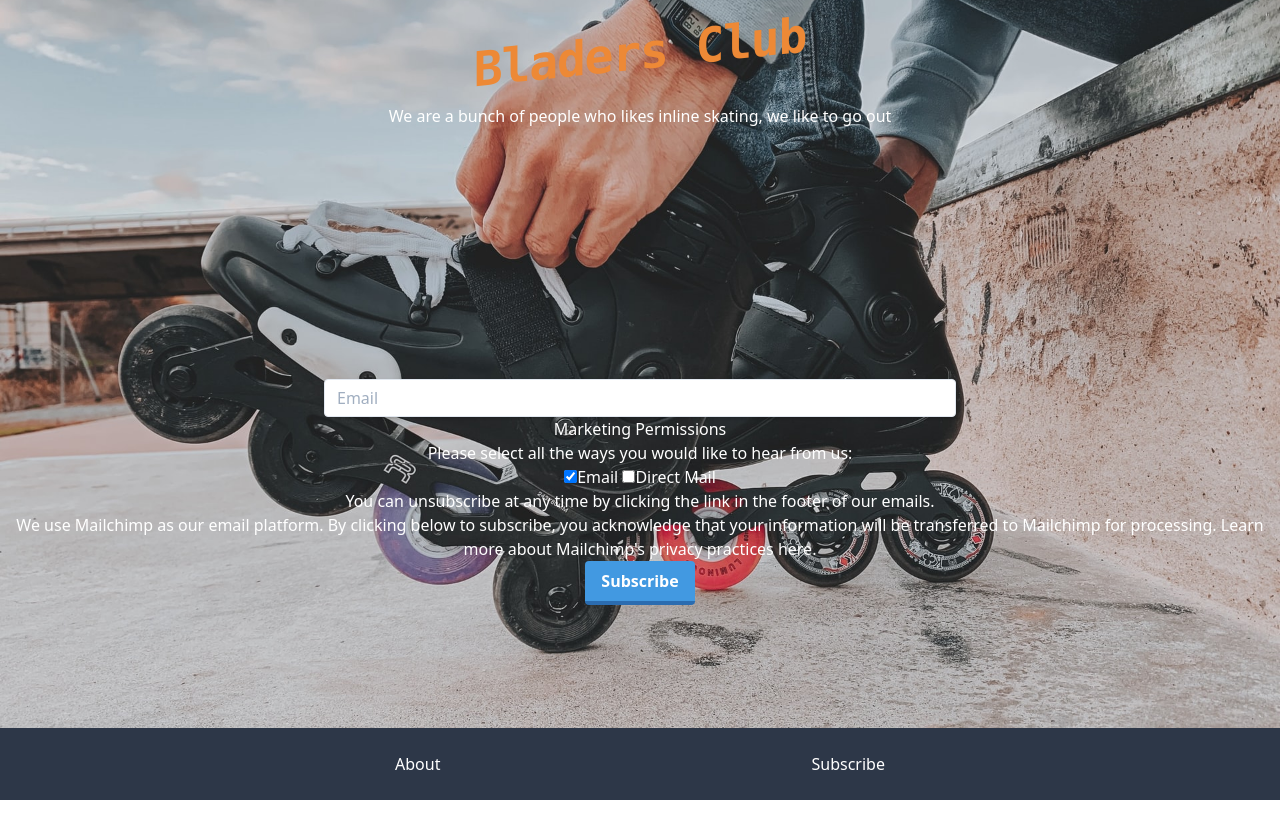
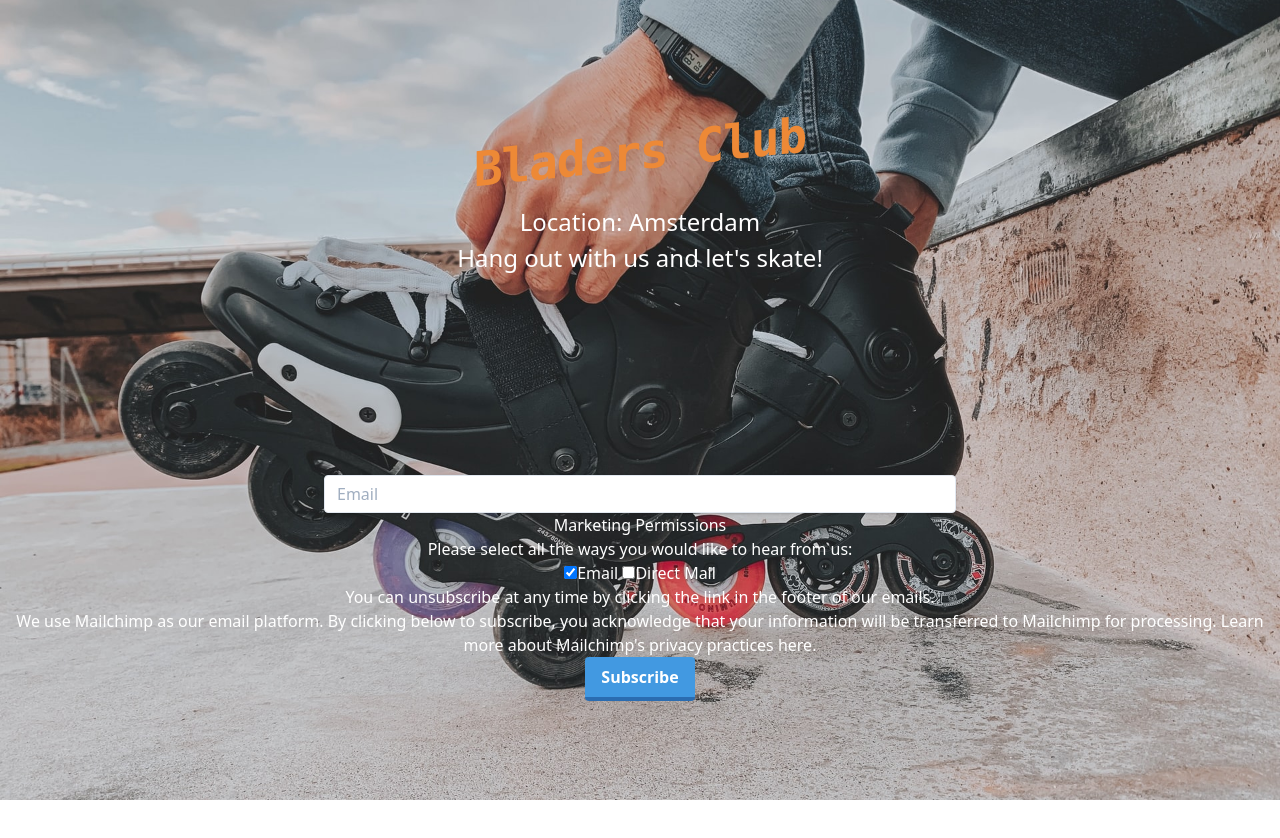
Before and after one commit to Woile/bladers, a Next.js app: page / in a window 1280 px wide. Shown: the top 838 px of the page. After the commit the page ends 800 px from the top, so only its background shows below. Built offline with nearby package versions, Linux system fonts and the light colour scheme.

Commit message:
feat: removed footer

```diff
--- a/pages/Subscribe.js
+++ b/pages/Subscribe.js
@@ -8,9 +8,9 @@ const Subscribe = () => (
     name="mc-embedded-subscribe-form"
     target="_blank"
     novalidate
-    className="grid place-center h-full px-2"
+    className="px-2"
   >
-    <div id="mc_embed_signup_scroll" className="text-center m-auto">
+    <div id="mc_embed_signup_scroll" className="text-center">
       <div>
         <input
           type="email"
--- a/pages/index.js
+++ b/pages/index.js
@@ -1,5 +1,5 @@
 import Head from "next/head";
-import Subscribe from "./Subscribe"
+import Subscribe from "./Subscribe";
 export default function Home() {
   return (
     <div>
@@ -9,24 +9,27 @@ export default function Home() {
       </Head>
       <div className="grid grid-rows-layout h-screen">
         <main
-          className="text-center bg-fixed bg-cover bg-center text-white"
+          className="grid place-center text-center bg-fixed bg-cover bg-center text-white"
           style={{ backgroundImage: "url(/images/inline.jpg)" }}
         >
-          <h1 className="text-5xl font-mono antialiased font-extrabold tracking-tight text-orange-500 transform -skew-y-6 m-4">
-            Bladers Club
-          </h1>
-          We are a bunch of people who likes inline skating, we like to go out
+          <div className="text-2xl	">
+            <h1 className="text-5xl font-mono antialiased font-extrabold tracking-tight text-orange-500 transform -skew-y-6 m-4">
+              Bladers Club
+            </h1>
+            <h2>Location: Amsterdam</h2>
+            <p>Hang out with us and let's skate!</p>
+          </div>
+
           <Subscribe />
-        </main>
-
-        <footer>
+          {/* <footer>
           <nav className="bg-gray-800 p-6 text-white">
             <ul className="flex items-center justify-evenly flex-wrap">
               <li>About</li>
               <li>Subscribe</li>
             </ul>
           </nav>
-        </footer>
+        </footer> */}
+        </main>
       </div>
     </div>
   );
--- a/tailwind.config.js
+++ b/tailwind.config.js
@@ -4,7 +4,7 @@ module.exports = {
     extend: {
       gridTemplateRows: {
         // Complex site-specific row configuration
-        layout: "1fr auto",
+        layout: "1fr",
       },
     },
   },
```
